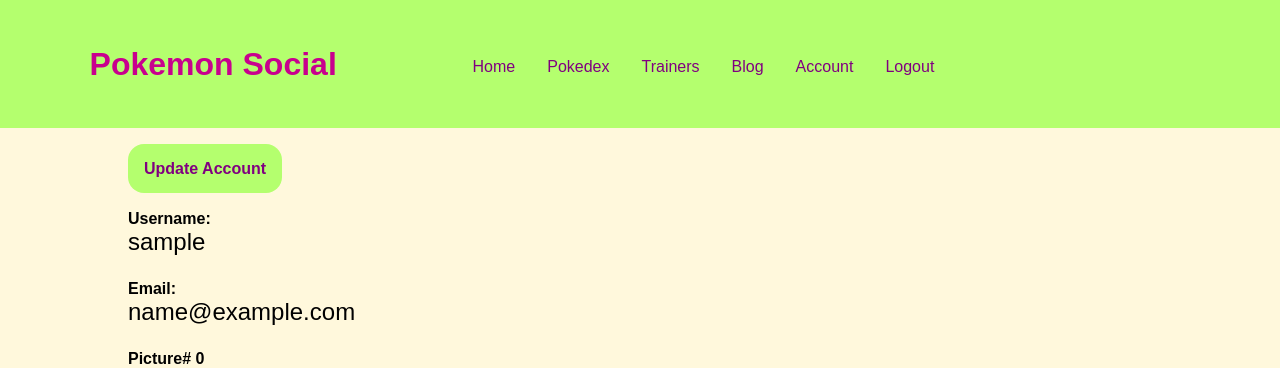
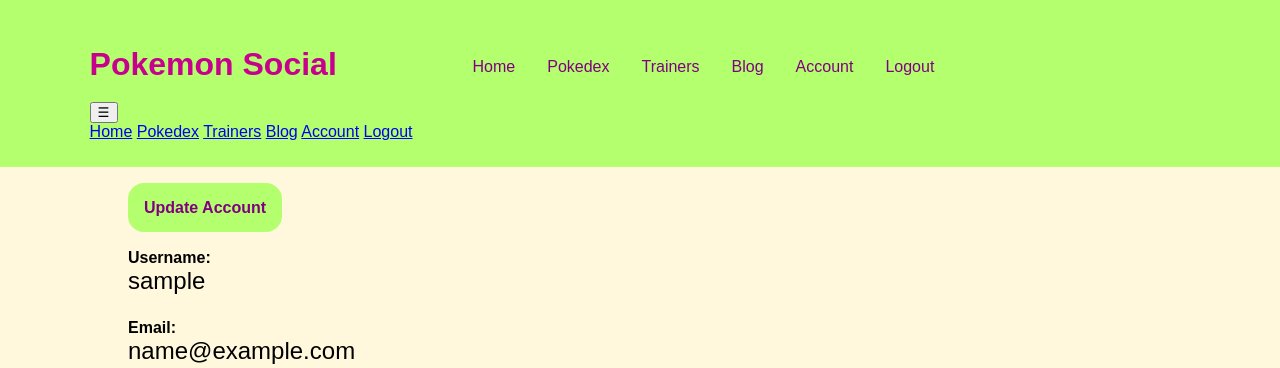
Before and after one commit to Lifestream308/pokemon-social, a Flask app: page /account in a window 1280 px wide. Shown: the top 368 px of the page. Run offline with Flask 2, Linux system fonts and the light colour scheme; the visitor is signed in with stand-in values (Sample User, id 1); data comes from the database, SQL or seed files in the repository.

Commit message:
Add files via upload

```diff
--- a/capstone/templates/layout.html
+++ b/capstone/templates/layout.html
@@ -24,6 +24,22 @@
                 <a href="{{ url_for('register') }}">Register</a>
             {% endif %}
         </div>
+        <div class="dropdown">
+            <button onclick="mobileFunction()" class="dropbtn">&#x2630;</button>
+            <div id="myDropdown" class="dropdown-content">
+              <a href="{{ url_for('home') }}">Home</a>
+              <a href="{{ url_for('pokedex') }}">Pokedex</a>
+              <a href="{{ url_for('trainers') }}">Trainers</a>
+              <a href="{{ url_for('blog') }}">Blog</a>
+            {% if current_user.is_authenticated %}
+                <a href="{{ url_for('account') }}">Account</a>
+                <a href="{{ url_for('logout') }}">Logout</a>
+            {% else %}
+                <a href="{{ url_for('login') }}">Sign In</a>
+                <a href="{{ url_for('register') }}">Register</a>
+            {% endif %}
+            </div>
+          </div>
     </nav>
 
     {% with messages = get_flashed_messages() %}
```
